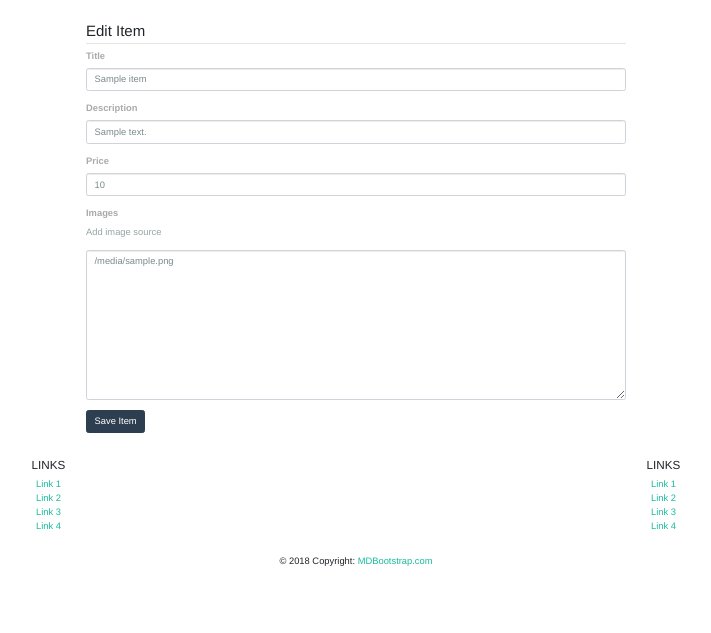
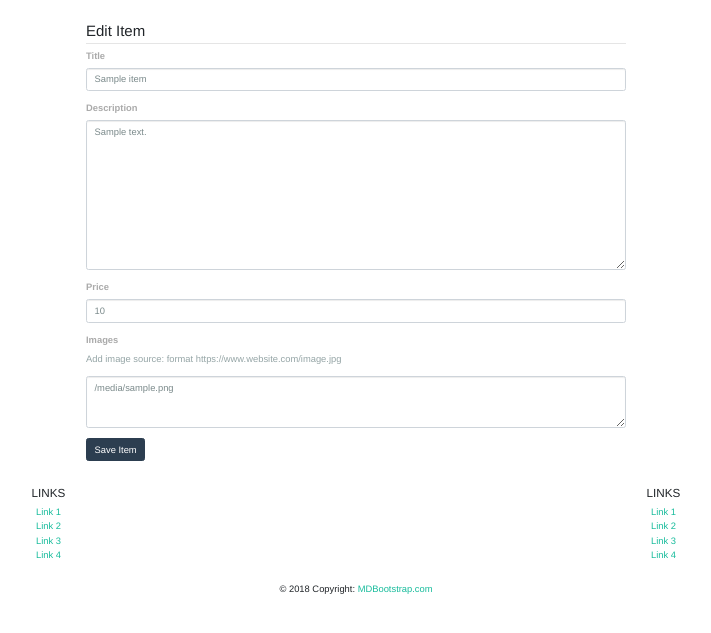
Before and after one commit to anbellouzi/hot-sauce-store, a Flask app: template templates/new_item.html in a window 1280 px wide. Shown: the part 72-705 px from the top of the page, without its empty margins (279-990 px from the left). Run offline with Flask 2, Linux system fonts and the light colour scheme; the template is opened without the code that fills it: most values are stand-ins (such as "Sample title", 1, 10 or a date in 2020); some libraries are stand-ins or nearby versions.

Commit message:
changed new item form

```diff
--- a/app.py
+++ b/app.py
@@ -139,5 +139,4 @@ def comments_delete(comment_id):
 
 
 if __name__ == '__main__':
-    # app.run(debug=True)
     app.run(debug=True, host='0.0.0.0', port=os.environ.get('PORT', 5000))
--- a/templates/index.html
+++ b/templates/index.html
@@ -67,7 +67,7 @@
         <div class="card-body">
           <h5 class="card-title">{{ item.title }}</h5>
           <p class="card-text">{{ item.description }}</p>
-          <p class="card-text">{{ item.price }}</p>
+          <p class="card-text">${{item.price }}</p>
           <a href="shop/item/{{ item._id }}" class="btn btn-primary">Buy Now</a>
         </div>
       </div>
--- a/templates/partials/item_form.html
+++ b/templates/partials/item_form.html
@@ -10,7 +10,8 @@
     <!-- DESCRIPTION -->
     <div class='form-group'>
         <label for='description'>Description</label><br>
-        <input class='form-control' id='description' type='text' name='description' value='{{ item.description }}' />
+        <!-- <input class='form-control' id='description' type='text' name='description' value='{{ item.description }}' /> -->
+        <textarea class='form-control' id='description' name='description' rows='10' />{{ item.description }}</textarea>
     </div>
 
     <!-- Price -->
@@ -22,8 +23,8 @@
     <!-- DESCRIPTION -->
     <div class='form-group'>
         <label for='playlist-videos'>Images</label><br/>
-        <p class='text-muted'>Add image source</p>
-        <textarea class='form-control' id='playlist-img' name='images' rows='10' />{{ item.img }}</textarea>
+        <p class='text-muted'>Add image source: format https://www.website.com/image.jpg</p>
+        <textarea class='form-control' id='item-img' name='images' rows='3' />{{ item.img }}</textarea>
     </div>
 </fieldset>
 
--- a/templates/shop.html
+++ b/templates/shop.html
@@ -11,7 +11,7 @@
         <div class="card-body">
           <h5 class="card-title">{{ item.title }}</h5>
           <p class="card-text">{{ item.description }}</p>
-          <p class="card-text">{{ item.price }}</p>
+          <p class="card-text">${{item.price }}</p>
           <a href="shop/item/{{ item._id }}" class="btn btn-primary">Buy Now</a>
         </div>
       </div>
```
